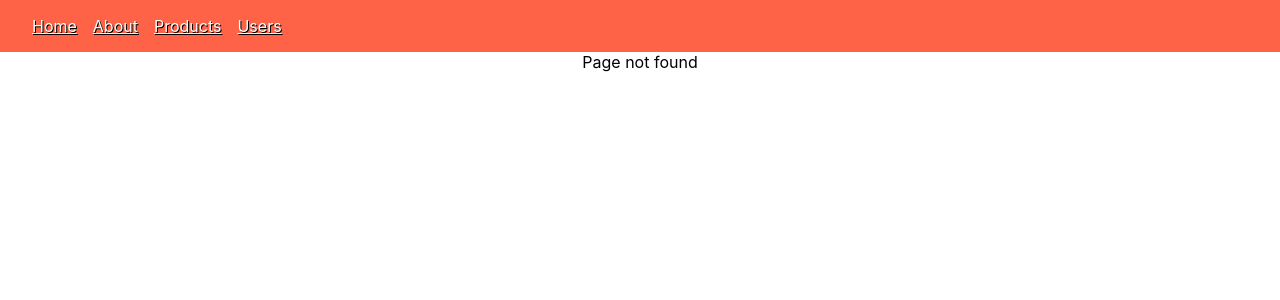
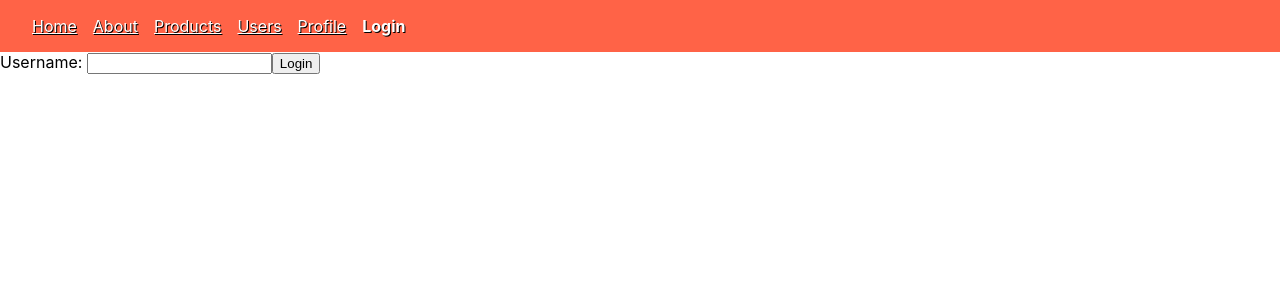
Before and after one commit to pwkoon/antd-form, a React (Create React App) app: page /login in a window 1280 px wide. Before the commit this address had no page. Shown: the top 300 px of the page. Built offline with nearby package versions, Linux system fonts and the light colour scheme.

Commit message:
auth route

```diff
--- a/src/App.js
+++ b/src/App.js
@@ -15,12 +15,16 @@
 import { NewProducts } from './components/NewProducts';
 import { Users } from './components/Users';
 import UserDetails from './components/UserDetails';
+import { Profile } from './components/Profile';
+import { AuthProvider } from './components/Auth';
+import { Login } from './components/Login';
+import { RequireAuth } from './components/RequireAuth';
 const LazyAbout = React.lazy(() => import('./components/About'))
 
 function App() {
   return (
     <div className="App">
-      <>
+      <AuthProvider>
         <Navbar />
         <Routes>
           <Route path='/' element={<Home/>} />
@@ -40,9 +44,17 @@
           </Route>
           <Route path='users' element={<Users />} />
           <Route path='users/:userId' element={<UserDetails />} />
+          <Route
+            path='profile'
+            element={
+              <RequireAuth>
+                <Profile />
+              </RequireAuth>}
+            />
+          <Route path='login' element={<Login />} />
           <Route path='*' element={<NoMatch />} />
         </Routes>
-      </>
+      </AuthProvider>
         {/* <FormAntd /> */}
         {/* <Search /> */}
         {/* <Pagination /> */}
--- /dev/null
+++ b/src/components/Auth.js
@@ -0,0 +1,26 @@
+import { useState, createContext, useContext } from "react";
+
+const AuthContext = createContext(null)
+
+export const AuthProvider = ({children}) => {
+  const [user, setUser] = useState(null)
+
+  const login = (user) => {
+    setUser(user)
+  }
+
+  const logout = () => {
+    setUser(null)
+  }
+
+  return (
+    <AuthContext.Provider value={{user, login, logout}}>
+      {children}
+    </AuthContext.Provider>
+
+  )
+}
+
+export const useAuth = () => {
+  return useContext(AuthContext)
+}
--- /dev/null
+++ b/src/components/Login.js
@@ -0,0 +1,28 @@
+import React from 'react'
+import { useState } from 'react'
+import { useAuth } from './Auth'
+import { useLocation, useNavigate } from 'react-router-dom'
+
+export const Login = () => {
+  const [user, setUser] = useState('')
+  const auth = useAuth()
+  const navigate = useNavigate()
+  const location = useLocation()
+
+  const redirectPath = location.state?.path || '/'
+
+  const handleLogin = () => {
+    auth.login(user)
+    navigate(redirectPath, {replace: true})
+  }
+
+  return (
+    <div>
+      <label>
+        Username: {' '}
+        <input type='text' onChange={e => setUser(e.target.value)} />
+      </label>
+      <button onClick={handleLogin}>Login</button>
+    </div>
+  )
+}
--- a/src/components/Navbar.js
+++ b/src/components/Navbar.js
@@ -1,5 +1,6 @@
 import React from 'react'
 import { NavLink } from 'react-router-dom'
+import { useAuth } from './Auth'
 
 export const Navbar = () => {
 
@@ -10,12 +11,18 @@
     }
   }
 
+  const auth = useAuth()
+
   return (
     <nav className='primary-nav'>
       <NavLink to='/' style={navLinkStyles}>Home</NavLink>
       <NavLink to='/about' style={navLinkStyles}>About</NavLink>
       <NavLink to='/products' style={navLinkStyles}>Products</NavLink>
       <NavLink to='/users' style={navLinkStyles}>Users</NavLink>
+      <NavLink to='/profile' style={navLinkStyles}>Profile</NavLink>
+      { !auth.user && (
+        <NavLink to='/login' style={navLinkStyles}>Login</NavLink>
+      )}
     </nav>
   )
 }
--- /dev/null
+++ b/src/components/Profile.js
@@ -0,0 +1,19 @@
+import { useAuth } from "./Auth"
+import { useNavigate } from "react-router-dom"
+
+export const Profile = () => {
+  const auth = useAuth()
+  const navigate = useNavigate()
+
+  const handleLogout = () => {
+    auth.logout()
+    navigate('/')
+  }
+
+  return (
+    <>
+      <div>Welcome {auth.user}</div>
+      <button onClick={handleLogout}>Logout</button>
+    </>
+  )
+}
--- /dev/null
+++ b/src/components/RequireAuth.js
@@ -0,0 +1,14 @@
+import React from 'react'
+import { useAuth } from './Auth'
+import { Navigate, useLocation } from 'react-router-dom'
+
+export const RequireAuth = ({children}) => {
+  const location = useLocation()
+  const auth = useAuth()
+
+  if(!auth.user) {
+    return <Navigate to='/login' state={{ path: location.pathname }}/>
+  }
+
+  return children
+}
```
